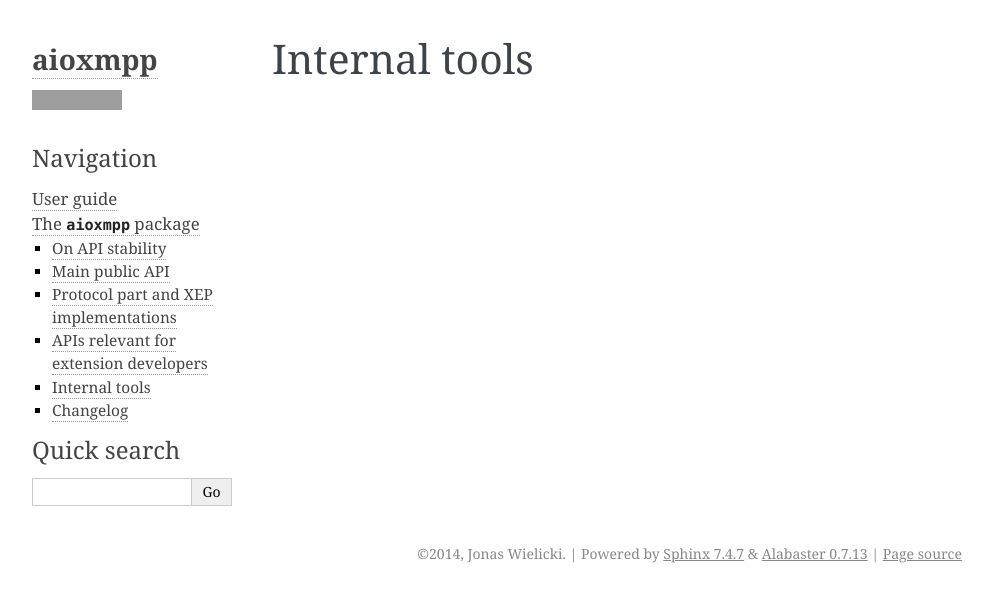
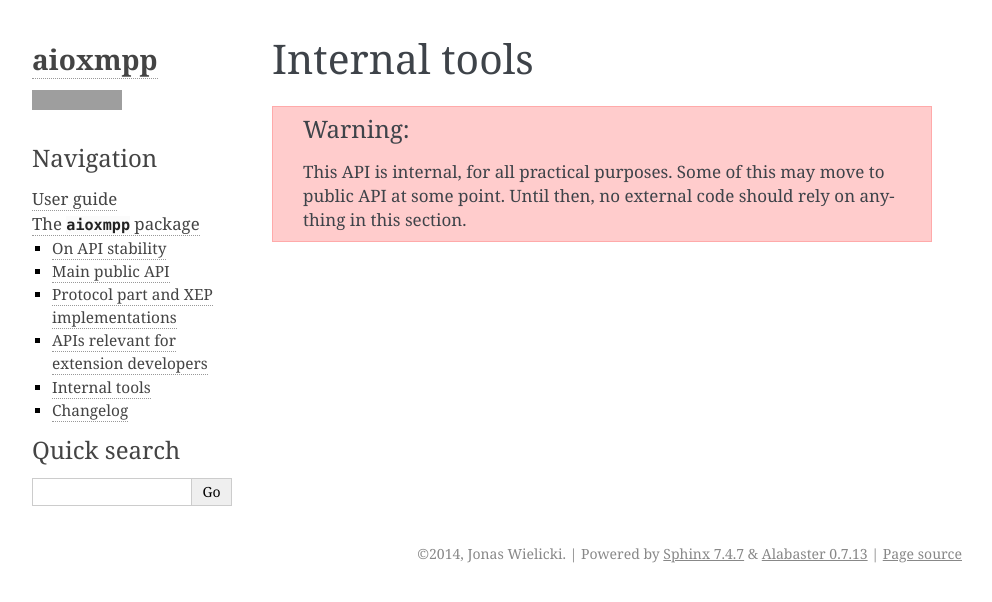
Before and after one commit to horazont/aioxmpp, a Sphinx documentation site: the page built from docs/api/internal/index.rst, in a window 1280 px wide, cut to the strip 0-602 px from the top of the page. Shown: the whole strip, without its empty margins (148-1140 px from the left). Built offline with Sphinx 7.4.7, drawn with Linux system fonts in a browser that asks for light colours; grey boxes are pictures that could not be loaded.

Commit message:
Put a word of warning at the beginning of the Internal API section

```diff
--- a/docs/api/internal/index.rst
+++ b/docs/api/internal/index.rst
@@ -1,5 +1,11 @@
 Internal tools
 ##############
+
+.. warning::
+
+   This API is internal, for all practical purposes. Some of this may move to
+   public API at some point. Until then, no external code should rely on
+   anything in this section.
 
 .. toctree::
    :maxdepth: 2
```
